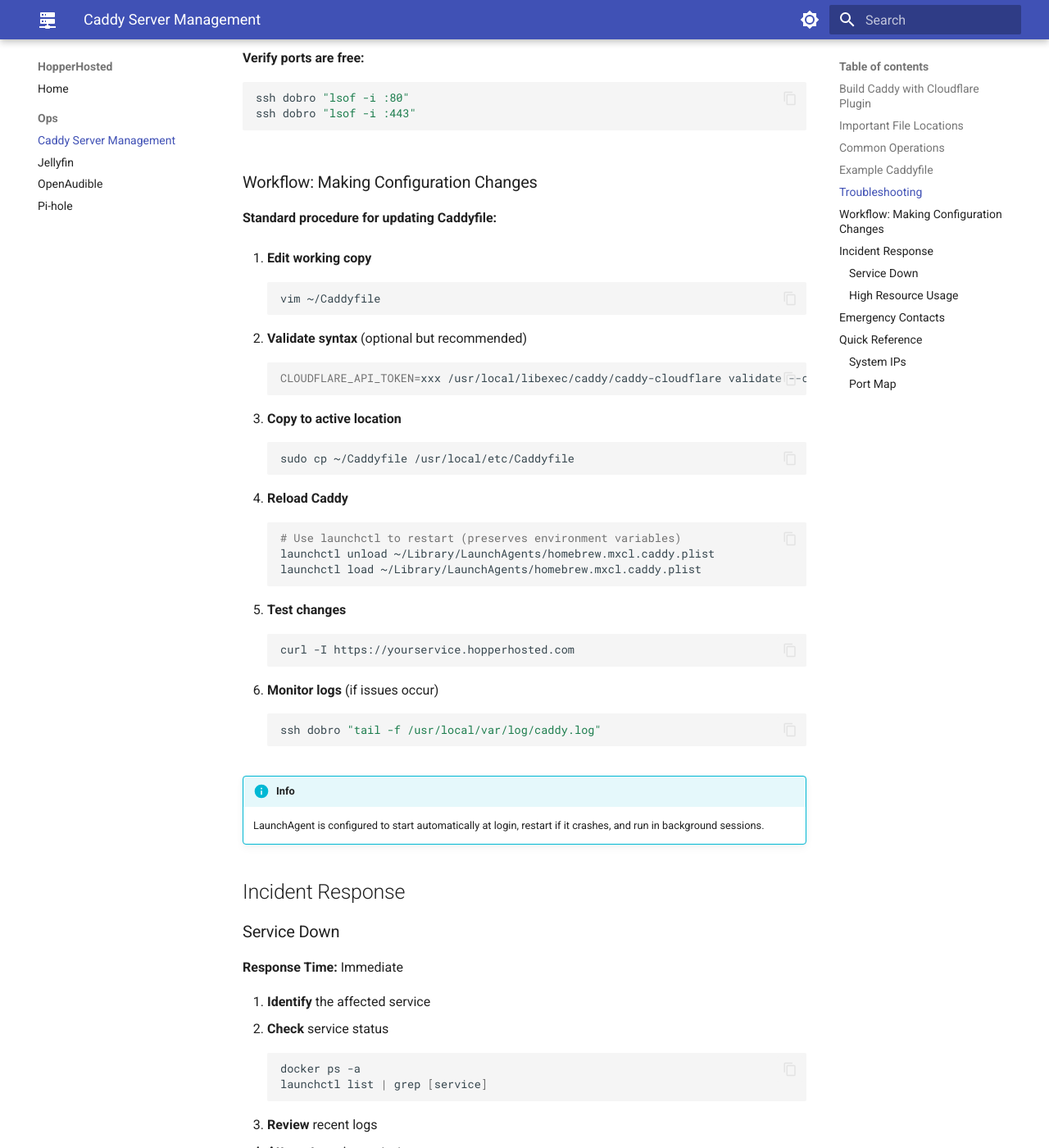
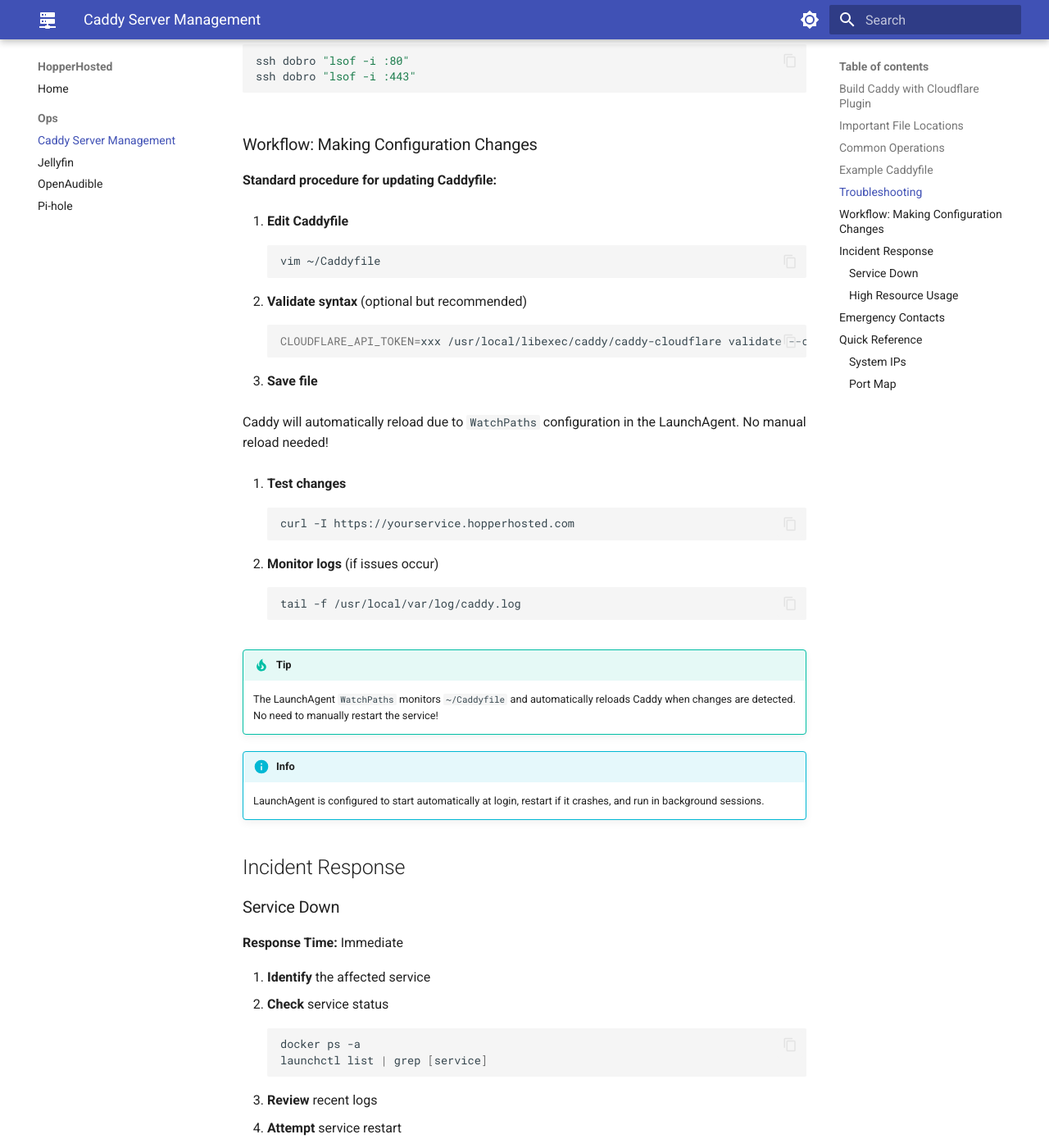
Before and after one commit to tdhopper/hopperhosted, an MkDocs documentation site: the page built from docs/ops/caddy.md, in a window 1280 px wide and 1400 px high, scrolled down 3105 px. Shown: the whole window at 82% size. Built offline with MkDocs 1.6.1 and Material for MkDocs 9.7.7, drawn with Linux system fonts in a browser that asks for light colours; some of the changed text lies outside the part shown.

Commit message:
Update Caddy deployment documentation
- Build caddy-cloudflare in /tmp then move to /usr/local/libexec/caddy
- Document required directory creation and permissions setup
- Update to use ~/Caddyfile directly instead of copying to /usr/local/etc
- Emphasize WatchPaths auto-reload functionality
- Update all command examples to use correct paths
- Simplify configuration workflow

🤖 Generated with [Claude Code](https://claude.com/claude-code)

Co-Authored-By: Claude <noreply@anthropic.com>

````diff
--- a/docs/ops/caddy.md
+++ b/docs/ops/caddy.md
@@ -29,22 +29,34 @@ Custom build required for Cloudflare DNS-01 challenge support.
 
 === "Build Custom Caddy"
 
+    Build in temporary location, then move to `/usr/local/libexec/caddy/` (keeps custom binaries separate from Homebrew-managed directories):
+
     ```bash
-    PREFIX="$(brew --prefix)"
-    sudo mkdir -p "$PREFIX/libexec/caddy"
+    # Build caddy with Cloudflare DNS plugin
+    cd /tmp
+    ~/go/bin/xcaddy build --with github.com/caddy-dns/cloudflare@latest \
+      --output caddy-cloudflare
 
-    xcaddy build --with github.com/caddy-dns/cloudflare@latest \
-      --output "$PREFIX/libexec/caddy/caddy-cloudflare"
+    # Move to permanent location
+    sudo mkdir -p /usr/local/libexec/caddy
+    sudo mv caddy-cloudflare /usr/local/libexec/caddy/
+    sudo chmod +x /usr/local/libexec/caddy/caddy-cloudflare
     ```
 
     **Verify Cloudflare module:**
     ```bash
-    "$PREFIX/libexec/caddy/caddy-cloudflare" list-modules | grep cloudflare
+    /usr/local/libexec/caddy/caddy-cloudflare list-modules | grep cloudflare
     ```
 
     Expected output:
     ```
     dns.providers.cloudflare
+    ```
+
+    **Create required directories with correct permissions:**
+    ```bash
+    sudo mkdir -p /usr/local/var/log /usr/local/var/lib
+    sudo chown -R $(whoami):staff /usr/local/var/lib /usr/local/var/log
     ```
 
 === "Configure brew services"
@@ -105,22 +116,21 @@ Custom build required for Cloudflare DNS-01 challenge support.
     ```
 
     !!! note
-        ~/Caddyfile is just a working copy that gets copied to `/usr/local/etc/Caddyfile`. No need to track it in version control.
+        ~/Caddyfile should not be tracked in version control since it contains environment-specific configuration.
 
 ### Important File Locations
 
 | Purpose | Path |
 |---------|------|
-| **Active Config** | `/usr/local/etc/Caddyfile` |
-| **Working Copy** | `~/Caddyfile` (not tracked - local only) |
+| **Active Config** | `~/Caddyfile` (not tracked - local only) |
 | **Custom Binary** | `/usr/local/libexec/caddy/caddy-cloudflare` |
-| **Standard Binary** | `/usr/local/opt/caddy/bin/caddy` (unused) |
+| **Standard Binary** | `$(brew --prefix)/bin/caddy` (unused) |
 | **Logs** | `/usr/local/var/log/caddy.log` |
 | **Data Directory** | `/usr/local/var/lib/caddy/` |
 | **LaunchAgent** | `~/Library/LaunchAgents/homebrew.mxcl.caddy.plist` (not tracked - contains secret) |
 
 !!! note
-    LaunchAgent is hardcoded to use `/usr/local/etc/Caddyfile`, not `~/Caddyfile`
+    Our LaunchAgent uses `~/Caddyfile` directly. The plist watches this file and automatically reloads Caddy when it changes.
 
 
 ### Common Operations
@@ -151,25 +161,25 @@ Custom build required for Cloudflare DNS-01 challenge support.
 === "Edit Configuration"
 
     ```bash
-    # Edit working copy
+    # Edit Caddyfile directly - changes are auto-detected by WatchPaths
     vim ~/Caddyfile
+    ```
 
-    # Copy to active location
-    sudo cp ~/Caddyfile /usr/local/etc/Caddyfile
-    ```
+    !!! tip
+        The LaunchAgent is configured with `WatchPaths` to monitor `~/Caddyfile`. Caddy will automatically reload when you save changes.
 
 === "Validate Config"
 
     ```bash
     # Requires CLOUDFLARE_API_TOKEN for validation
-    CLOUDFLARE_API_TOKEN=xxx /usr/local/libexec/caddy/caddy-cloudflare validate --config /usr/local/etc/Caddyfile
+    CLOUDFLARE_API_TOKEN=xxx /usr/local/libexec/caddy/caddy-cloudflare validate --config ~/Caddyfile
     ```
 
 === "Reload Config"
 
     ```bash
-    # Reload without full restart (faster)
-    /usr/local/libexec/caddy/caddy-cloudflare reload --config /usr/local/etc/Caddyfile
+    # Manual reload without full restart (usually not needed due to WatchPaths)
+    /usr/local/libexec/caddy/caddy-cloudflare reload --config ~/Caddyfile
 
     # Or full restart via launchctl
     launchctl unload ~/Library/LaunchAgents/homebrew.mxcl.caddy.plist
@@ -336,7 +346,7 @@ Custom build required for Cloudflare DNS-01 challenge support.
 
 **Standard procedure for updating Caddyfile:**
 
-1. **Edit working copy**
+1. **Edit Caddyfile**
    ```bash
    vim ~/Caddyfile
    ```
@@ -346,27 +356,22 @@ Custom build required for Cloudflare DNS-01 challenge support.
    CLOUDFLARE_API_TOKEN=xxx /usr/local/libexec/caddy/caddy-cloudflare validate --config ~/Caddyfile
    ```
 
-3. **Copy to active location**
-   ```bash
-   sudo cp ~/Caddyfile /usr/local/etc/Caddyfile
-   ```
+3. **Save file**
 
-4. **Reload Caddy**
-   ```bash
-   # Use launchctl to restart (preserves environment variables)
-   launchctl unload ~/Library/LaunchAgents/homebrew.mxcl.caddy.plist
-   launchctl load ~/Library/LaunchAgents/homebrew.mxcl.caddy.plist
-   ```
+   Caddy will automatically reload due to `WatchPaths` configuration in the LaunchAgent. No manual reload needed!
 
-5. **Test changes**
+4. **Test changes**
    ```bash
    curl -I https://yourservice.hopperhosted.com
    ```
 
-6. **Monitor logs** (if issues occur)
+5. **Monitor logs** (if issues occur)
    ```bash
-   ssh dobro "tail -f /usr/local/var/log/caddy.log"
+   tail -f /usr/local/var/log/caddy.log
    ```
+
+!!! tip
+    The LaunchAgent `WatchPaths` monitors `~/Caddyfile` and automatically reloads Caddy when changes are detected. No need to manually restart the service!
 
 !!! info
     LaunchAgent is configured to start automatically at login, restart if it crashes, and run in background sessions.
````
Also changed, not shown: other parts of docs/ops/caddy.md (+2 -3 lines).
